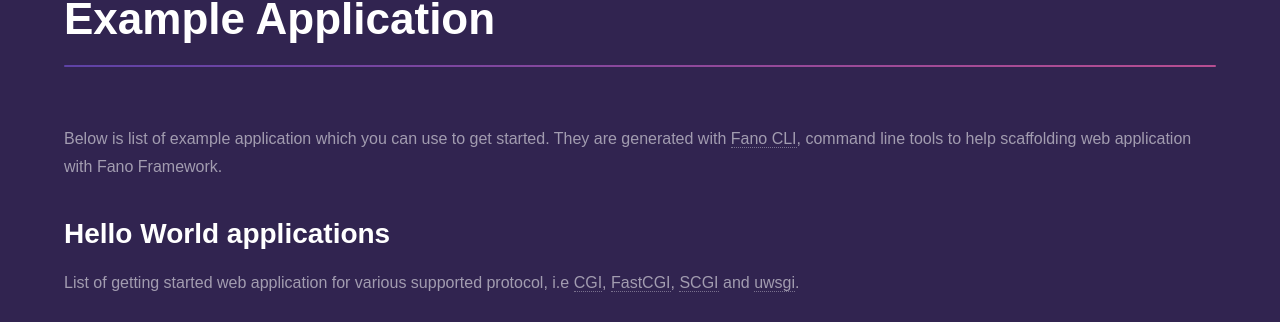
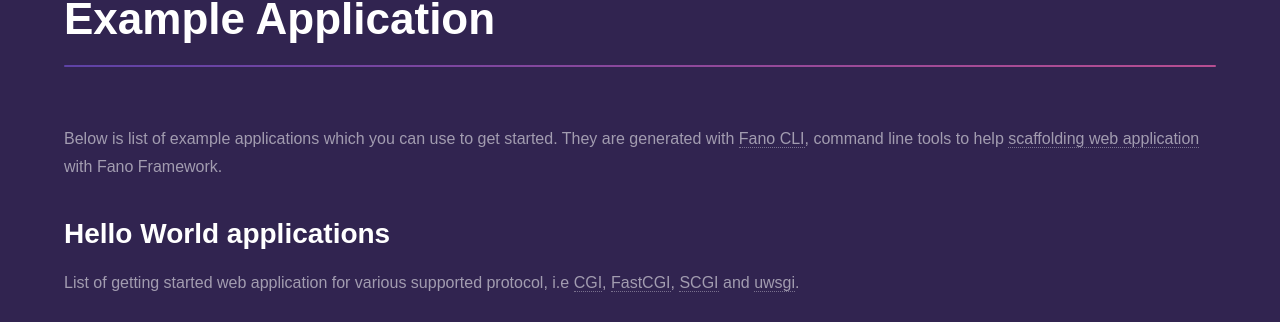
Before and after one commit to fanoframework/fanoframework.github.io, a Jekyll site: the page built from examples/index.md, in a window 1280 px wide and 900 px high. Shown: the part 169-491 px from the top of the window. Built offline with Jekyll 4.4.1, drawn with Linux system fonts in a browser that asks for light colours; our own code applies the rules of GitHub Pages for plain Markdown files.

Commit message:
Update index.md

```diff
--- a/examples/index.md
+++ b/examples/index.md
@@ -5,8 +5,8 @@ description: List of example application built with Fano Framework
 
 <h1 class="major">Example Application</h1>
 
-Below is list of example application which you can use to get started. They are
-generated with [Fano CLI](https://github.com/fanoframework/fano-cli), command line tools to help scaffolding web application with Fano Framework.
+Below is list of example applications which you can use to get started. They are
+generated with [Fano CLI](https://github.com/fanoframework/fano-cli), command line tools to help [scaffolding web application](/scaffolding-with-fano-cli) with Fano Framework.
 
 ## Hello World applications
 
```
